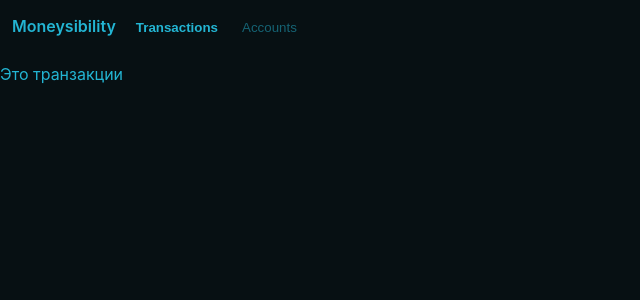
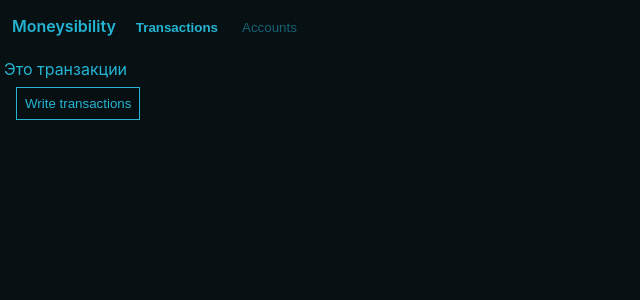
Before and after one commit to AlexanderPugachev/control, a React (Create React App) app: page /transactions in a window 1280 px wide. Shown: the top 300 px of the page, without its empty margins (0-640 px from the left). Built offline with nearby package versions, Linux system fonts and the light colour scheme.

Commit message:
add Modal comp, create template for TransactionModal, refactor index.html

```diff
--- a/public/index.html
+++ b/public/index.html
@@ -24,20 +24,13 @@
       work correctly both with client-side routing and a non-root public URL.
       Learn how to configure a non-root public URL by running `npm run build`.
     -->
-    <title>React App</title>
+    <title>Moneysibility</title>
   </head>
   <body>
     <noscript>You need to enable JavaScript to run this app.</noscript>
-    <div id="root"></div>
-    <!--
-      This HTML file is a template.
-      If you open it directly in the browser, you will see an empty page.
 
-      You can add webfonts, meta tags, or analytics to this file.
-      The build step will place the bundled scripts into the <body> tag.
+    <div id="app-root"></div>
+    <div id="modal-root"></div>
 
-      To begin the development, run `npm start` or `yarn start`.
-      To create a production bundle, use `npm run build` or `yarn build`.
-    -->
   </body>
 </html>
--- /dev/null
+++ b/src/components/Modal/Modal.tsx
@@ -0,0 +1,26 @@
+import React from 'react';
+import { createPortal } from 'react-dom';
+import ModalWindow from './ModalWindow/ModalWindow';
+
+const modalRoot = document.getElementById('modal-root') as HTMLElement;
+
+const Modal: React.FC = ({ children }) => {
+  // el: HTMLElement = document.createElement('div');
+  //
+  // componentDidMount(): void {
+  //   modalRoot.appendChild(this.el);
+  // }
+  //
+  // componentWillUnmount(): void {
+  //   modalRoot.removeChild(this.el);
+  // }
+
+  // render (): React.ReactPortal {
+  return createPortal(
+    <ModalWindow>{children}</ModalWindow>,
+    modalRoot
+  );
+  // }
+};
+
+export default Modal;
--- /dev/null
+++ b/src/components/Modal/ModalWindow/ModalWindow.tsx
@@ -0,0 +1,14 @@
+import React from 'react';
+import { Container } from './styles';
+
+const ModalWindow: React.FC = ({children}) => {
+  const headerHeight = document.getElementById('app-header')?.offsetHeight || 30;
+
+  return (
+    <Container headerHeight={headerHeight}>
+      {children}
+    </Container>
+  );
+};
+
+export default ModalWindow;
--- /dev/null
+++ b/src/components/Modal/ModalWindow/styles.ts
@@ -0,0 +1,25 @@
+import styled from 'styled-components';
+
+interface ContainerProps {
+  headerHeight: number
+}
+
+export const Container = styled.div<ContainerProps>`
+  // position
+  position: fixed;
+  bottom: 0;
+  left: 0;
+  right: 0;
+  top: ${p => p.headerHeight}px;
+  box-sizing: border-box;
+  z-index: 999;
+
+  // style
+  background-color: ${p => p.theme.colors.main};
+  border-top: 4px double ${p => p.theme.colors.secondary};
+  border-radius: 2% 2% 0 0;
+  color: white;
+
+  // other
+  overflow: hidden;
+`;
--- a/src/index.css
+++ b/src/index.css
@@ -5,9 +5,15 @@ body {
     sans-serif;
   -webkit-font-smoothing: antialiased;
   -moz-osx-font-smoothing: grayscale;
+
 }
 
 code {
   font-family: source-code-pro, Menlo, Monaco, Consolas, 'Courier New',
     monospace;
 }
+
+/* Disable scrollbar */
+::-webkit-scrollbar {
+  width: 0;
+}
--- a/src/index.tsx
+++ b/src/index.tsx
@@ -21,7 +21,7 @@ ReactDOM.render(
       </ThemeProvider>
     </Provider>
   </React.StrictMode>,
-  document.getElementById('root')
+  document.getElementById('app-root')
 );
 
 // If you want your app to work offline and load faster, you can change
--- a/src/layouts/MainLayout/MainLayout.tsx
+++ b/src/layouts/MainLayout/MainLayout.tsx
@@ -1,5 +1,5 @@
 import React from 'react';
-import { AppHeader, Main, MenuButton } from './styles';
+import { AppHeader, Main, MenuButton, Content } from './styles';
 import Text from '../../components/Text/Text';
 import { useHistory, useLocation } from 'react-router-dom';
 import { header } from '../../routes';
@@ -10,7 +10,7 @@ const MainLayout: React.FC = ({ children }) => {
 
   return (
     <Main>
-      <AppHeader>
+      <AppHeader id="app-header">
 
         <Text size={2} strong>Moneysibility</Text>
 
@@ -26,7 +26,9 @@ const MainLayout: React.FC = ({ children }) => {
 
       </AppHeader>
 
-      {children}
+      <Content>
+        {children}
+      </Content>
     </Main>
   );
 };
--- a/src/layouts/MainLayout/styles.ts
+++ b/src/layouts/MainLayout/styles.ts
@@ -2,7 +2,7 @@ import styled from 'styled-components';
 import Button from '../../components/Button/Button';
 
 export const AppHeader = styled.header`
-  height: 40px;
+  height: fit-content;
   width: auto;
   max-width: inherit;
   overflow-x: scroll;
@@ -34,3 +34,10 @@ export const MenuButton = styled(Button)<MenuButtonProps>`
   opacity:     ${p => p.selected ? 1 : .5};
   font-weight: ${p => p.selected ? 600 : 400};
 `;
+
+export const Content = styled.div`
+  height: auto;
+  width: 100%;
+  padding: ${p => p.theme.spacing([1])};
+  box-sizing: border-box;
+`;
--- a/src/pages/TransactionModal/TransactionModal.tsx
+++ b/src/pages/TransactionModal/TransactionModal.tsx
@@ -1,9 +1,13 @@
 import React from 'react';
+import Modal from '../../components/Modal/Modal';
+import Text from '../../components/Text/Text';
 
 const TransactionModal: React.FC = () => {
   return (
     <div>
-
+      <Modal>
+        <Text>hello everywhere</Text>
+      </Modal>
     </div>
   );
 };
--- a/src/pages/TransactionModal/styles.ts
+++ b/src/pages/TransactionModal/styles.ts
@@ -0,0 +1,6 @@
+import styled from 'styled-components';
+import Button from '../../components/Button/Button';
+
+export const MenuButton = styled(Button)`
+
+`;
--- a/src/pages/Transactions/Transactions.tsx
+++ b/src/pages/Transactions/Transactions.tsx
@@ -1,14 +1,25 @@
-import React from 'react';
+import React, { useState } from 'react';
 import { Component } from './styles';
 import Text from '../../components/Text/Text';
+import Button from '../../components/Button/Button';
+import TransactionModal from '../TransactionModal/TransactionModal';
 
 const Transactions: React.FC = () => {
+  const [openAdd, setOpenAdd] = useState(false);
+
   return (
     <>
       <Component>
         <Text>Это транзакции</Text>
 
 
+        <Button
+          onClick={() => setOpenAdd(true)}
+        >Write transactions</Button>
+
+        {openAdd &&
+        <TransactionModal/>
+        }
       </Component>
     </>
   );
```
Also changed, not shown: public/logo512.png (deleted), public/manifest.json.
